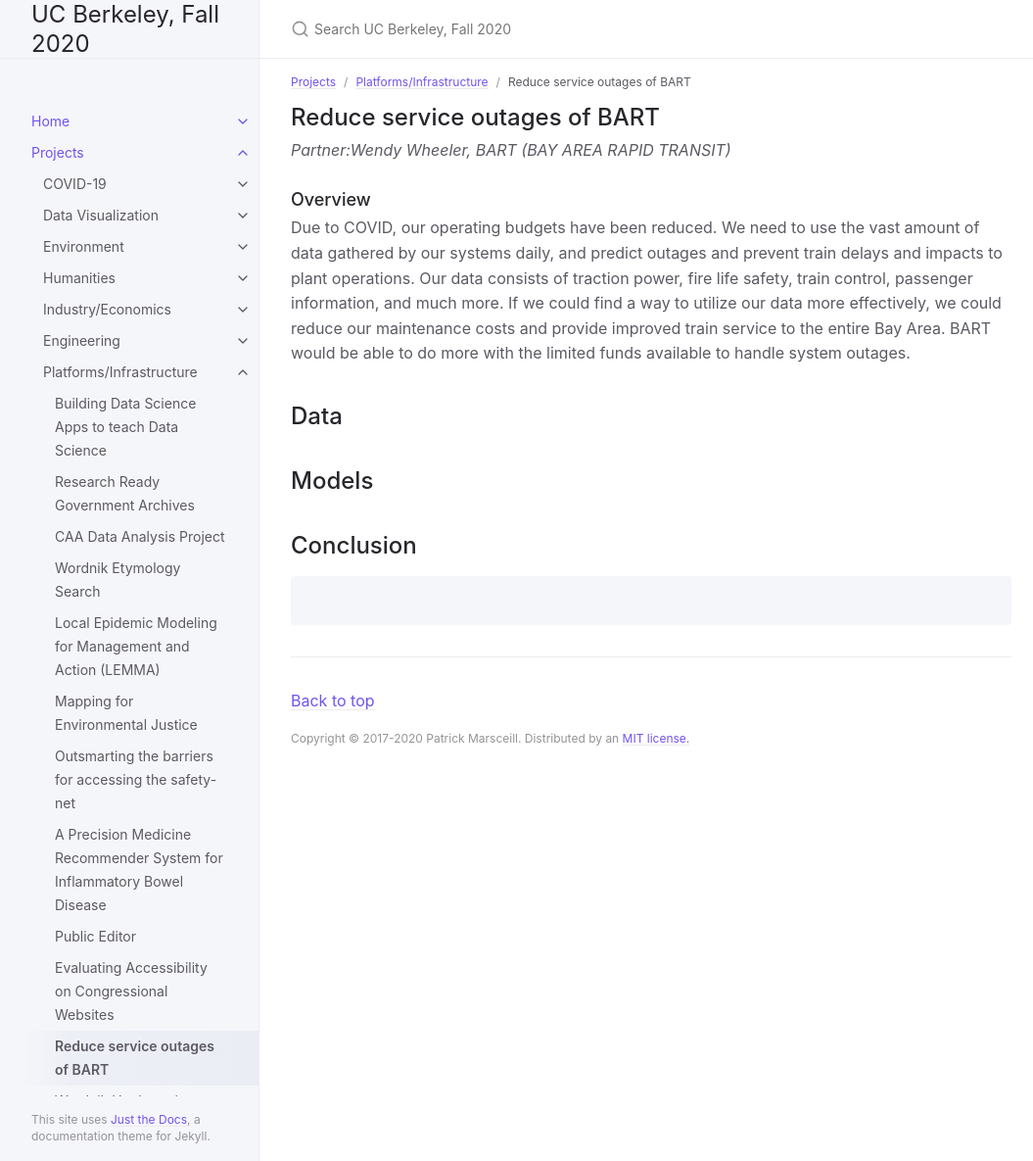
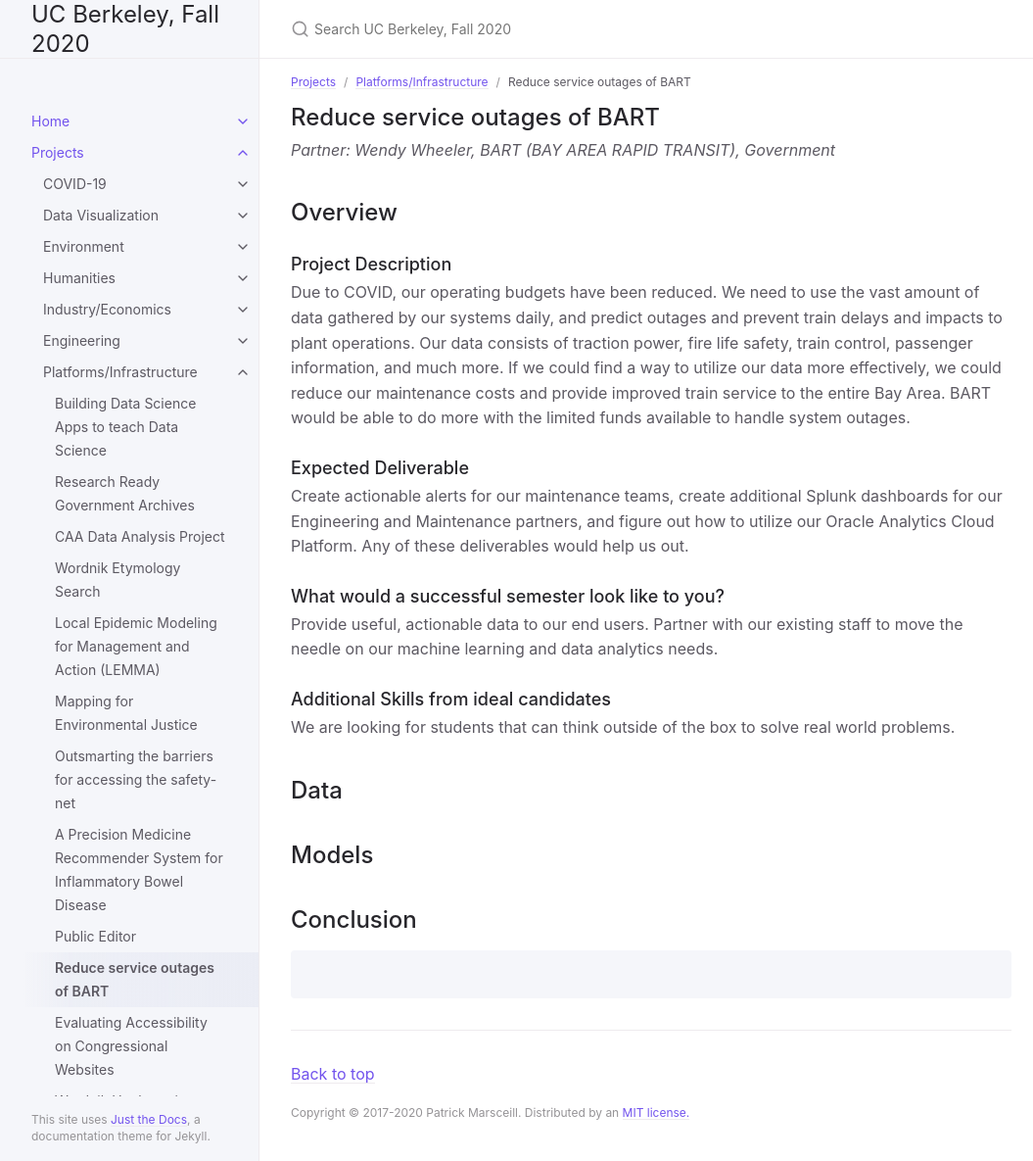
Before and after one commit to DS-Discovery/ds-discovery.github.io, a Jekyll site: the page built from Projects/Platforms:Infrastructure/Reduce service outages of BART.md, in a window 1280 px wide and 1185 px high. Shown: the whole window at 98% size, without its empty margins (107-1162 px from the left). Built offline with Jekyll 4.4.1, drawn with Linux system fonts in a browser that asks for light colours.

Commit message:
Update Reduce service outages of BART.md

```diff
--- a/Projects/Platforms:Infrastructure/Reduce service outages of BART.md
+++ b/Projects/Platforms:Infrastructure/Reduce service outages of BART.md
@@ -3,16 +3,23 @@ layout: page
 title: Reduce service outages of BART
 parent: Platforms/Infrastructure
 grand_parent: Projects
-nav_order: 2
+nav_order: 15
 ---
 
 
 ## Reduce service outages of BART
-*Partner:Wendy Wheeler, BART (BAY AREA RAPID TRANSIT)*
+*Partner: Wendy Wheeler, BART (BAY AREA RAPID TRANSIT), Government*
 
-### Overview
+## Overview
+### Project Description
+Due to COVID, our operating budgets have been reduced. We need to use the vast amount of data gathered by our systems daily, and predict outages and prevent train delays and impacts to plant operations. Our data consists of traction power, fire life safety, train control, passenger information, and much more. If we could find a way to utilize our data more effectively, we could reduce our maintenance costs and provide improved train service to the entire Bay Area. BART would be able to do more with the limited funds available to handle system outages.
+### Expected Deliverable
+Create actionable alerts for our maintenance teams, create additional Splunk dashboards for our Engineering and Maintenance partners, and figure out how to utilize our Oracle Analytics Cloud Platform. Any of these deliverables would help us out.
+### What would a successful semester look like to you?
+Provide useful, actionable data to our end users. Partner with our existing staff to move the needle on our machine learning and data analytics needs.
+### Additional Skills from ideal candidates
+We are looking for students that can think outside of the box to solve real world problems.
 
-Due to COVID, our operating budgets have been reduced. We need to use the vast amount of data gathered by our systems daily, and predict outages and prevent train delays and impacts to plant operations. Our data consists of traction power, fire life safety, train control, passenger information, and much more. If we could find a way to utilize our data more effectively, we could reduce our maintenance costs and provide improved train service to the entire Bay Area. BART would be able to do more with the limited funds available to handle system outages.
 
 ## Data
 
```
